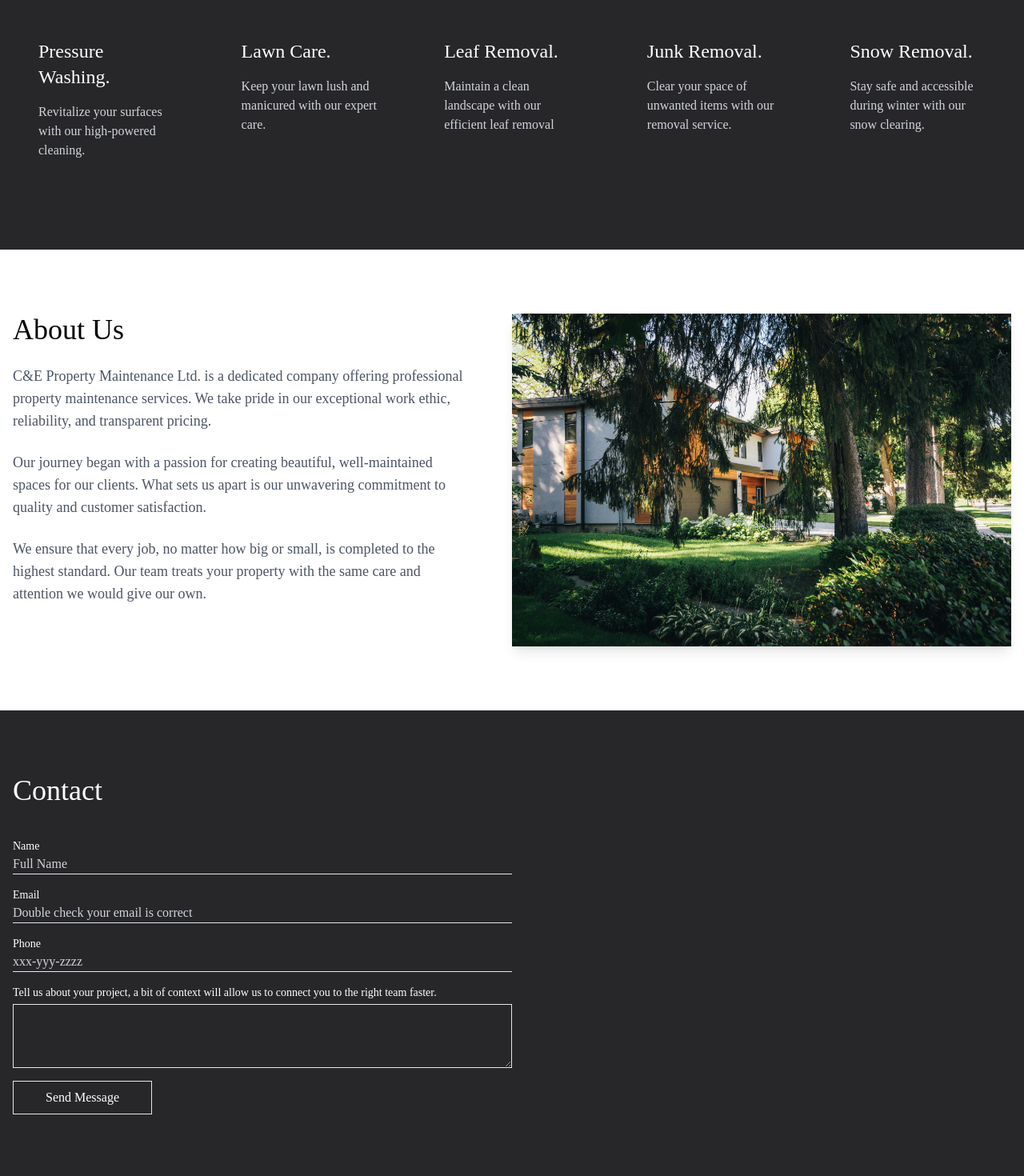
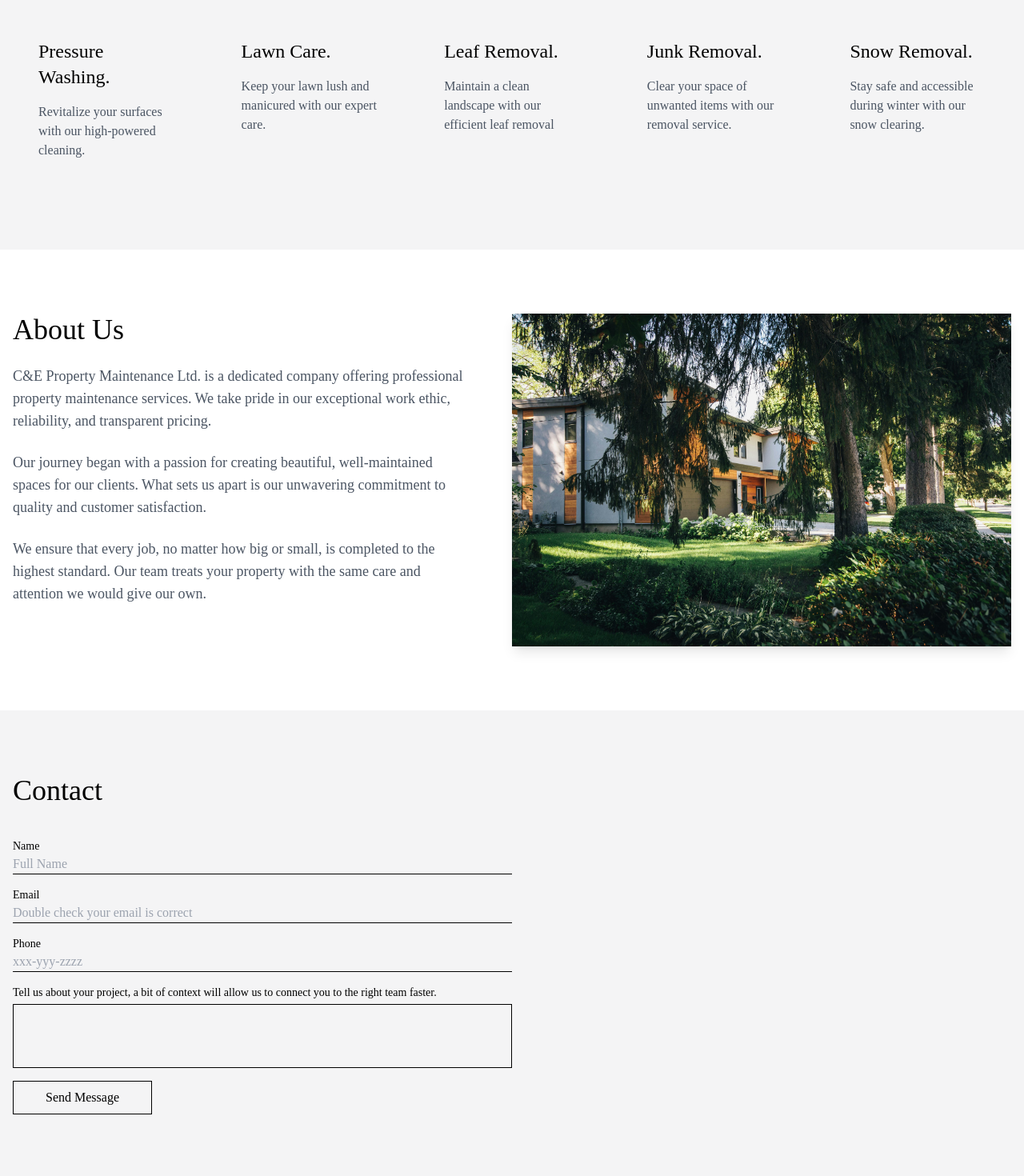
Before and after one commit to JackPangalia/-C-E-Property-Maintenance-Website, a Next.js app in the folder landscapingsite/: page / in a window 1280 px wide. Shown: the part 900-2370 px from the top of the page at 80% size. Built offline with nearby package versions, Linux system fonts and the light colour scheme.

Commit message:
changed the color of the services and the contact section

```diff
--- a/landscapingsite/app/components/Contact.jsx
+++ b/landscapingsite/app/components/Contact.jsx
@@ -1,31 +1,31 @@
 export default function Contact() {
   return (
-    <section id="contact" className="py-20 bg-zinc-800">
-      <div className="container mx-auto px-4 text-white ">
+    <section id="contact" className="py-20 bg-zinc-100 ">
+      <div className="container mx-auto px-4 text-black ">
         <h2 className="md:text-4xl text-3xl mb-10">Contact</h2>
         <form className="flex flex-col md:w-1/2 w-full gap-4">
           <div className = 'flex flex-col'>
             <label className = 'text-sm'>Name</label>
-            <input className="bg-transparent border-b-[1px] outline-none placeholder-gray-300" placeholder="Full Name"/>
+            <input className="bg-transparent border-b-[1px] border-black outline-none " placeholder="Full Name"/>
           </div>
 
           <div className = 'flex flex-col'>
             <label className = 'text-sm'>Email</label>
-            <input className="bg-transparent border-b-[1px] outline-none placeholder-gray-300" placeholder="Double check your email is correct"/>
+            <input className="bg-transparent border-b-[1px] border-black outline-none " placeholder="Double check your email is correct"/>
           </div>
 
           <div className = 'flex flex-col'>
             <label className = 'text-sm'>Phone</label>
-            <input className="bg-transparent border-b-[1px] outline-none placeholder-gray-300" placeholder="xxx-yyy-zzzz"/>
+            <input className="bg-transparent border-b-[1px] border-black outline-none " placeholder="xxx-yyy-zzzz"/>
           </div>
 
           <div className = 'flex flex-col'>
             <label className = 'mb-1 text-sm'>Tell us about your project, a bit of context will allow us to connect you to the right team faster.
             </label>
-            <textarea className="bg-transparent border-[1px] h-20"></textarea>
+            <textarea className="bg-transparent border-[1px] h-20 resize-none border-black"></textarea>
           </div>
 
-          <button className="bg-transparent border-[1px] outline-none md:py-2 w-fit md:px-10 py-1 px-8 hover:bg-white hover:bg-opacity-10 transition-all duration-300">
+          <button className="bg-transparent border-[1px] outline-none md:py-2 w-fit md:px-10 py-1 px-8 hover:bg-white hover:bg-opacity-10 transition-all duration-300 border-black">
             Send Message
           </button>
         </form>
--- a/landscapingsite/app/components/Hero.jsx
+++ b/landscapingsite/app/components/Hero.jsx
@@ -15,7 +15,7 @@ export default function Hero() {
         <h2 className=" text-white rounded-full lg:text-6xl md:text-5xl  text-4xl transition-all duration-300 lg:ml-[15rem] md:ml-[8rem] ml-[1rem]">
           Elevate Your Property
         </h2>
-        <Link href = '#' className = 'lg:ml-[15rem] md:ml-[8rem] ml-[1rem] text-white border-[1px] lg:px-10 lg:py-2 md:px-8 md:py-1 py-1 px-4 mt-4 md:text-lg hover:bg-black hover:bg-opacity-30 transition-all duration-300'>Get a quote</Link>
+        <Link href = '#contact' className = 'lg:ml-[15rem] md:ml-[8rem] ml-[1rem] text-white border-[1px] lg:px-10 lg:py-2 md:px-8 md:py-1 py-1 px-4 mt-4 md:text-lg hover:bg-black hover:bg-opacity-30 transition-all duration-300'>Get a quote</Link>
       </div>
     </section>
   );
--- a/landscapingsite/app/components/Services.jsx
+++ b/landscapingsite/app/components/Services.jsx
@@ -16,7 +16,7 @@ const services = [
 
 export default function Services() {
   return (
-    <section id="services" className="py-20 bg-zinc-800 text-white">
+    <section id="services" className="py-20 bg-zinc-100 text-black">
       <div className="container mx-auto px-4">
         <h2 className="md:text-4xl text-3xl mb-10">Our Services</h2>
         <div className="grid grid-cols-1 md:grid-cols-2 lg:grid-cols-5 gap-5">
@@ -27,7 +27,7 @@ export default function Services() {
             >
 
               <h3 className="text-2xl mb-4">{service.name}.</h3>
-              <p className="text-gray-300">{service.description}</p>
+              <p className="text-gray-600">{service.description}</p>
             </div>
           ))}
         </div>
```
